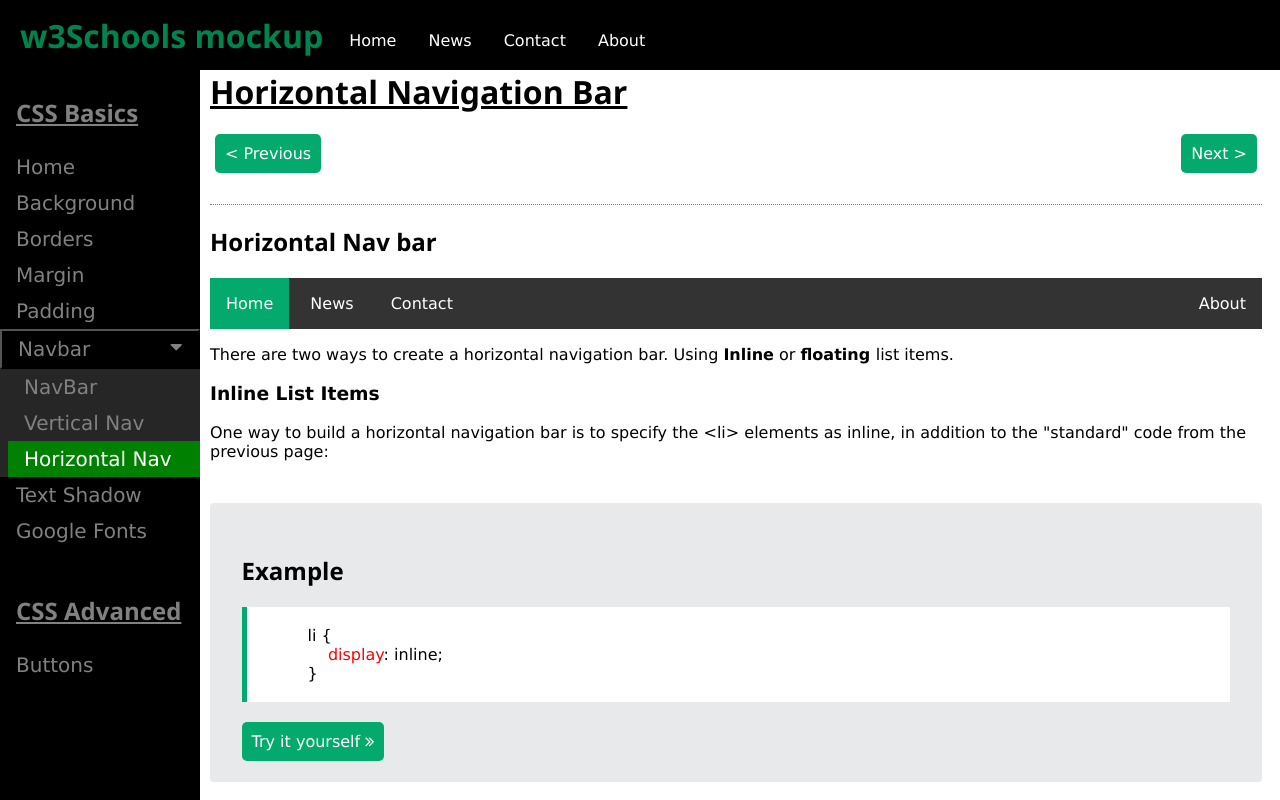
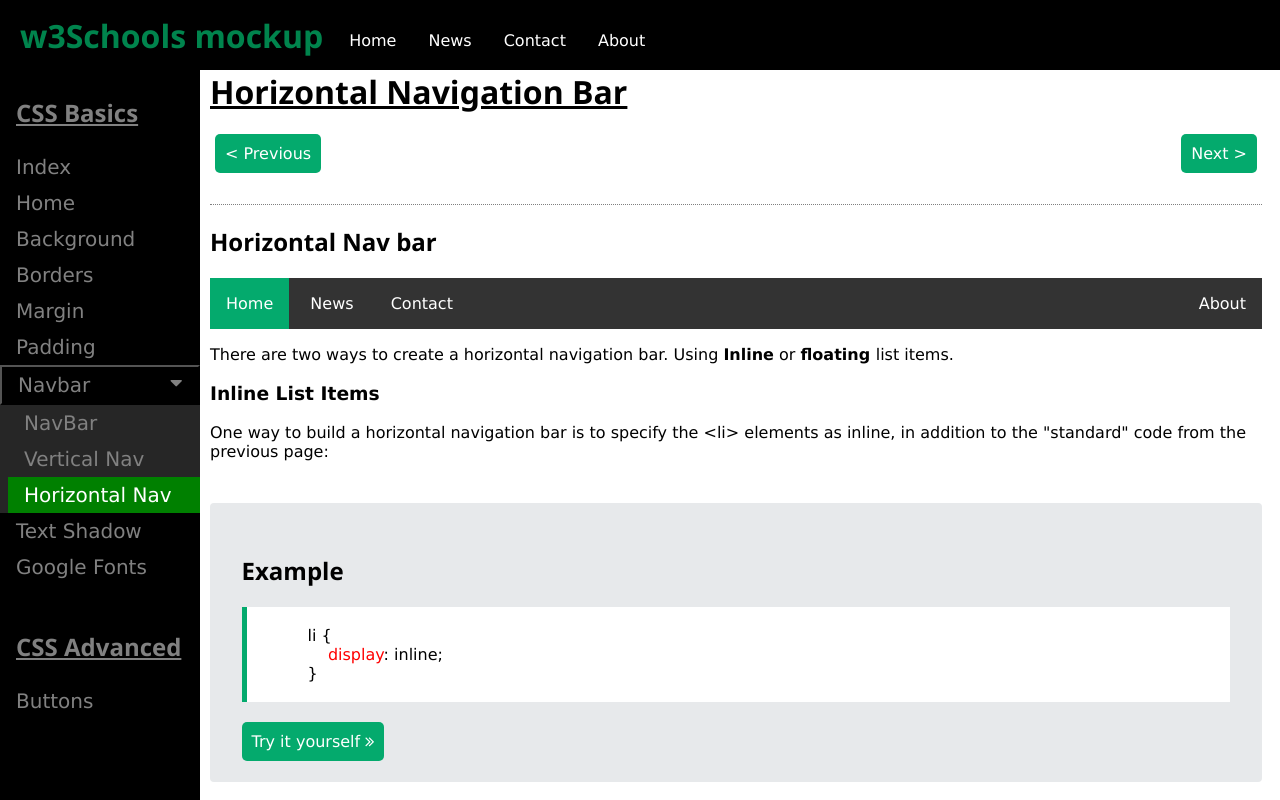
Before and after one commit to tfmcadam/tfmcadam.github.io.w3school_mockup, a plain HTML site: page horizontalNav.html in a window 1280 px wide. Shown: the top 800 px of the page. Drawn offline with Linux system fonts and the light colour scheme.

Commit message:
put index back into html

```diff
--- a/horizontalNav.html
+++ b/horizontalNav.html
@@ -23,10 +23,10 @@
     </div>
     <div class="sidenav">
         <h2>CSS Basics</h2>
+        <a href="index.html">Index</a>
         <a href="default.html">Home</a>
         <a href="background.html">Background</a>
         <a href="borders.html">Borders</a>
-        <!-- <a href="index.html">Index</a> -->
         <a href="margin.html">Margin</a>
         <a href="padding.html">Padding</a>
         <button type="button" class="dropdown-btn active">Navbar <i class="fa fa-caret-down"></i>
```
